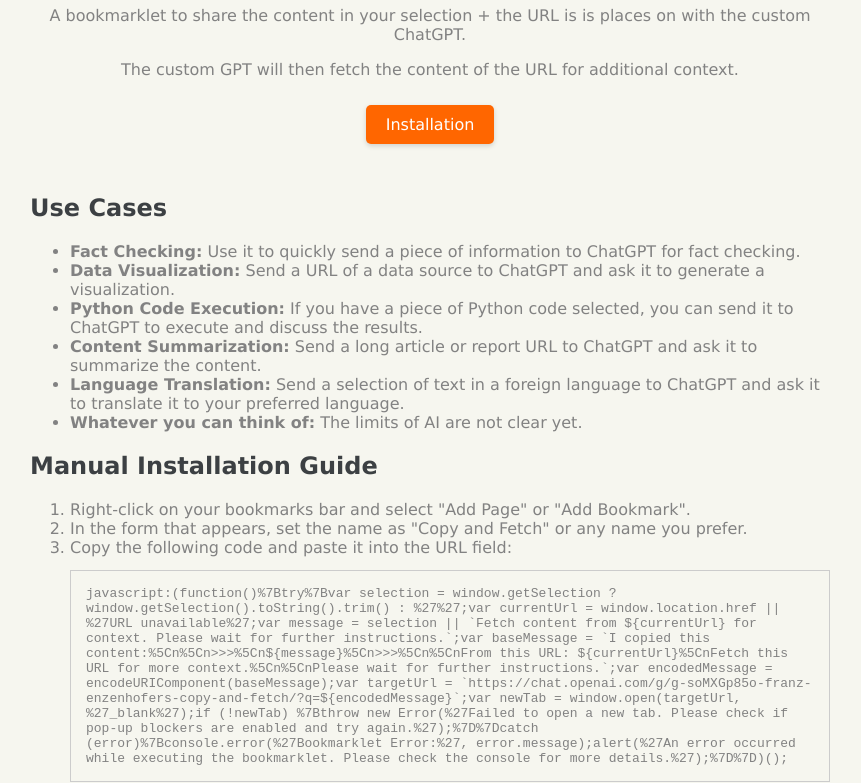
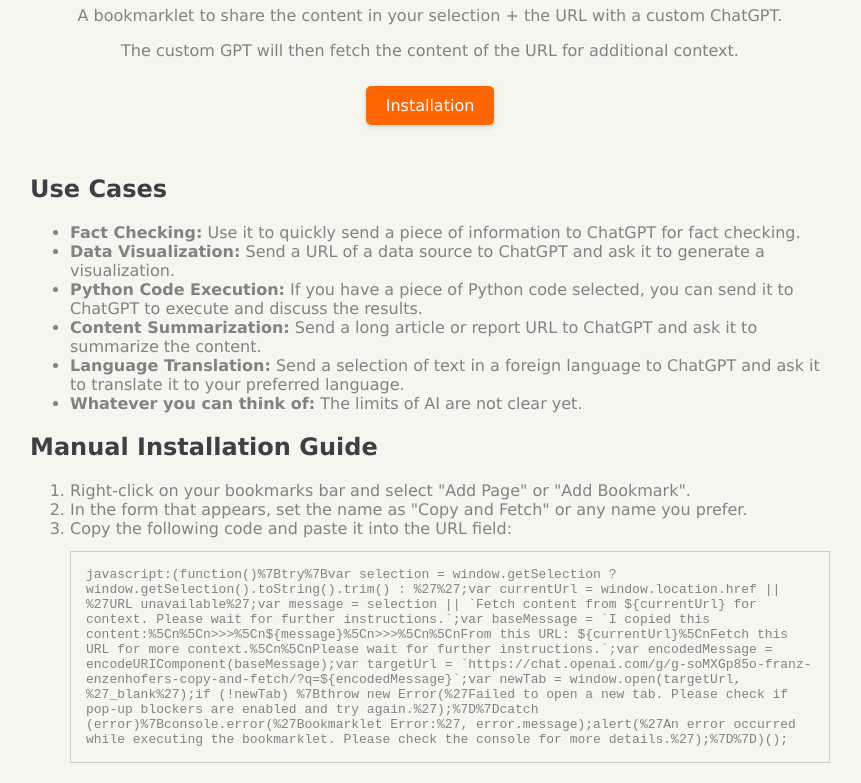
Before and after one commit to franzenzenhofer/copy-and-fetch, a plain HTML site: page index.html in a window 1280 px wide. Shown: the part 153-936 px from the top of the page, without its empty margins (210-1071 px from the left). Drawn offline with Linux system fonts and the light colour scheme.

Commit message:
new image

```diff
--- a/index.html
+++ b/index.html
@@ -134,7 +134,7 @@ a {
 <div class="container">
   <header>
     <h1>Franz Enzenhofers Copy and Fetch + ChatGPT Bookmarklet</h1>
-    <p>A bookmarklet to share the content in your selection + the URL is is places on with the custom ChatGPT.</p>
+    <p>A bookmarklet to share the content in your selection + the URL with a custom ChatGPT.</p>
     <p>The custom GPT will then fetch the content of the URL for additional context.</p>
     <center><a href="#installation" class="button-style">Installation</a></center>
   </header>
```
Also changed, not shown: image.png.
